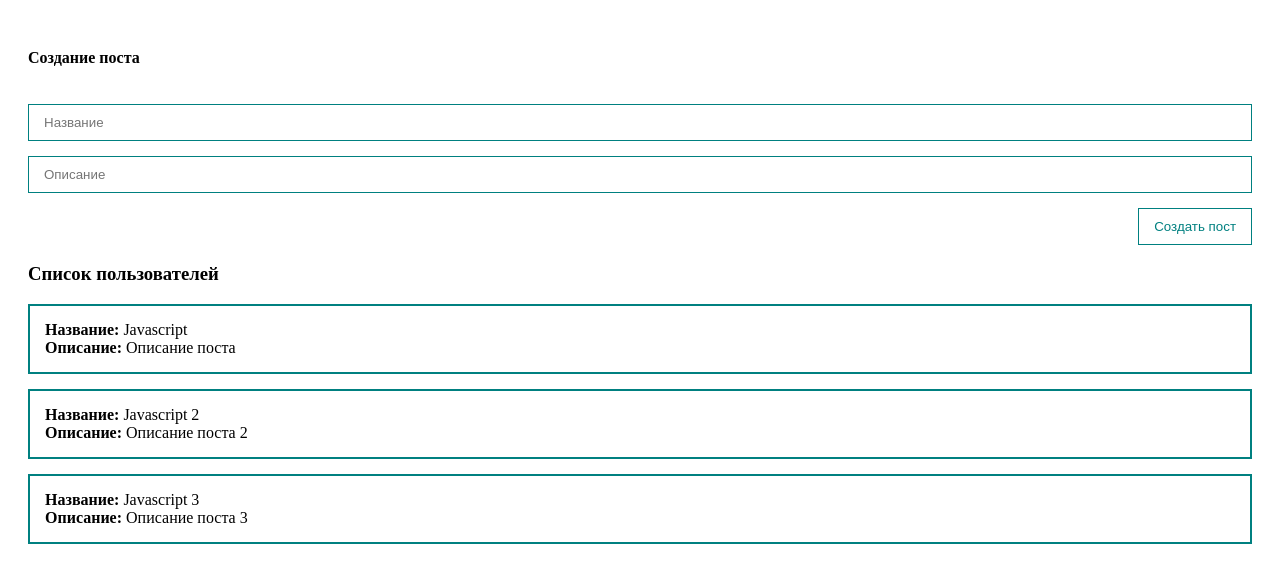
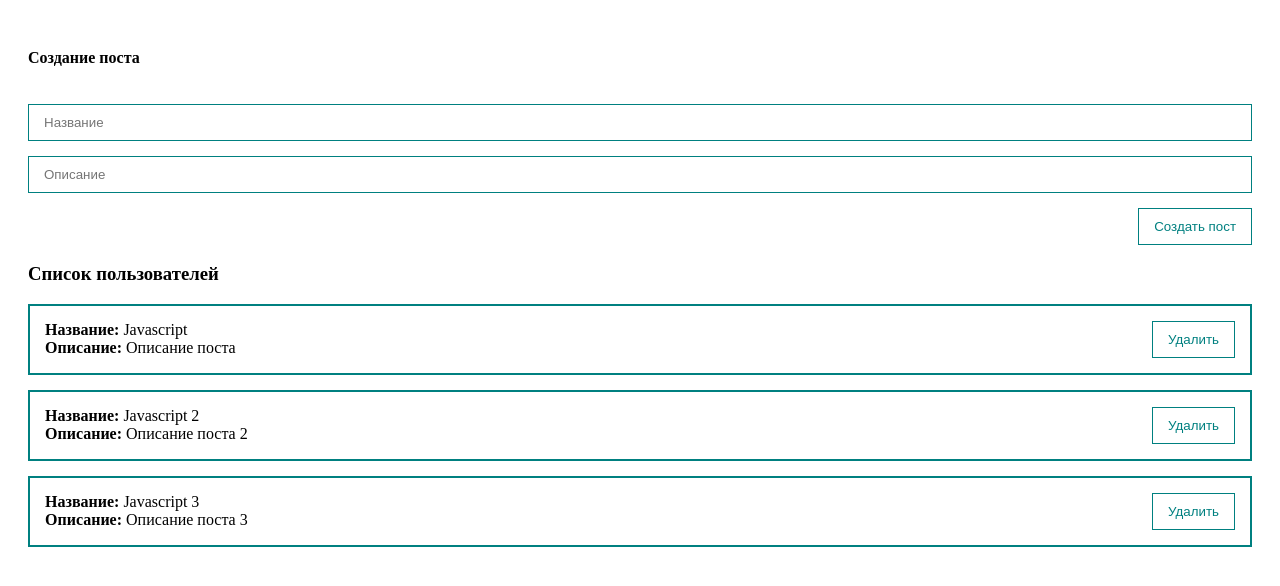
Before and after one commit to dmtrfkn/vue-complete-project, a Vue app: page / in a window 1280 px wide. Shown: the top 586 px of the page. Built offline with nearby package versions, Linux system fonts and the light colour scheme.

Commit message:
Add UI button component

```diff
--- a/src/components/PostForm.vue
+++ b/src/components/PostForm.vue
@@ -3,12 +3,14 @@
     <h4>Создание поста</h4>
     <input v-model="post.title" class="input" type="text" placeholder="Название" />
     <input v-model="post.body" class="input" type="text" placeholder="Описание" />
-    <button @click="createPost" class="btn">Создать пост</button>
+    <Button @click="createPost" class="btn">Создать пост</Button>
   </form>
 </template>
 
 <script>
+import Button from '@/components/UI/Button.vue';
 export default {
+  components: { Button },
   data() {
     return {
       post: {
@@ -46,10 +48,5 @@ form {
 .btn {
   align-self: flex-end;
   margin-top: 15px;
-  padding: 10px 15px;
-  background: none;
-  border: 1px solid teal;
-  color: teal;
-  outline: none;
 }
 </style>
--- a/src/components/PostItem.vue
+++ b/src/components/PostItem.vue
@@ -1,12 +1,19 @@
 <template>
   <div class="post">
-    <div><strong>Название:</strong> {{ post.title }}</div>
-    <div><strong>Описание:</strong> {{ post.body }}</div>
+    <div>
+      <div><strong>Название:</strong> {{ post.title }}</div>
+      <div><strong>Описание:</strong> {{ post.body }}</div>
+    </div>
+    <div class="post__btns">
+      <Button>Удалить</Button>
+    </div>
   </div>
 </template>
 
 <script>
+import Button from '@/components/UI/Button.vue';
 export default {
+  components: { Button },
   props: {
     post: {
       type: Object,
@@ -16,4 +23,13 @@ export default {
 };
 </script>
 
-<style scoped></style>
+<style scoped>
+.post {
+  padding: 15px;
+  margin-top: 15px;
+  border: 2px solid teal;
+  display: flex;
+  align-items: center;
+  justify-content: space-between;
+}
+</style>
--- a/src/components/PostList.vue
+++ b/src/components/PostList.vue
@@ -18,10 +18,4 @@ export default {
 };
 </script>
 
-<style scoped>
-.post {
-  padding: 15px;
-  margin-top: 15px;
-  border: 2px solid teal;
-}
-</style>
+<style scoped></style>
--- /dev/null
+++ b/src/components/UI/Button.vue
@@ -0,0 +1,22 @@
+<template>
+  <button class="btn"><slot></slot></button>
+</template>
+
+<script>
+export default {
+  props: {
+    text: String,
+    required: true,
+  },
+};
+</script>
+
+<style scoped>
+.btn {
+  padding: 10px 15px;
+  background: none;
+  border: 1px solid teal;
+  color: teal;
+  outline: none;
+}
+</style>
```
